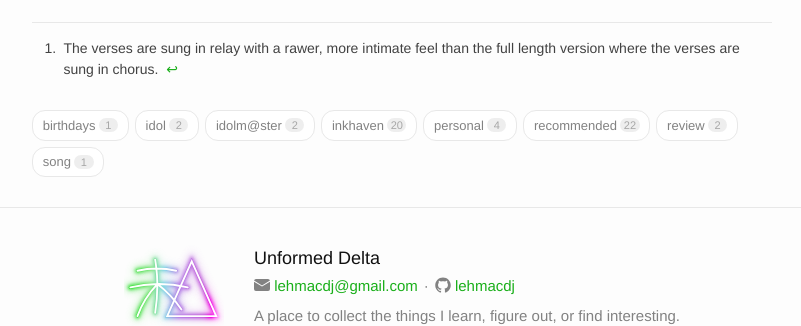
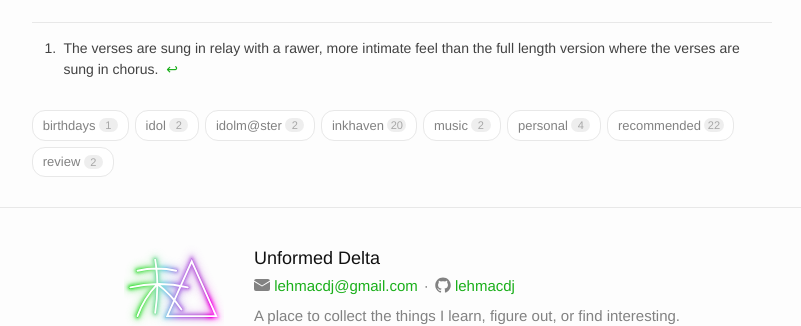
Before and after one commit to lehmacdj/blog, a Jekyll site: the page built from _notes/mZ5sitead5kB-空色-birthday-card.md, in a window 1280 px wide and 900 px high, scrolled down 2284 px. Shown: the part 499-825 px from the top of the window, without its empty margins (238-1039 px from the left). Built offline with Jekyll 4.4.1, drawn with Linux system fonts in a browser that asks for light colours.

```diff
--- a/_notes/mZ5sitead5kB-空色-birthday-card.md
+++ b/_notes/mZ5sitead5kB-空色-birthday-card.md
@@ -5,7 +5,7 @@
 permalink: /mZ5sitead5kB/空色-birthday-card
 redirect_from:
   - /mZ5sitead5kB
-tags: [personal, idol, idolm@ster, song, review, birthdays, recommended, inkhaven]
+tags: [personal, idol, idolm@ster, music, review, birthdays, recommended, inkhaven]
 ---
 
 I'm a bit of a data hoarder. Among other things, I never remove birthdays from my calendar once I've added them. Sometimes this leads to a pang of heartbreak when I look at my calendar to see it's the birthday of a past crush. 空色♡ Birthday Card (literally: Sky-blue Birthday Card) captures my experience of this.
```
Also changed, not shown: _notes/rGhYCT5cjMgg-you-can-use-regexes-to-filter-out-noisy-console-logs.md (+2 -0 lines).
